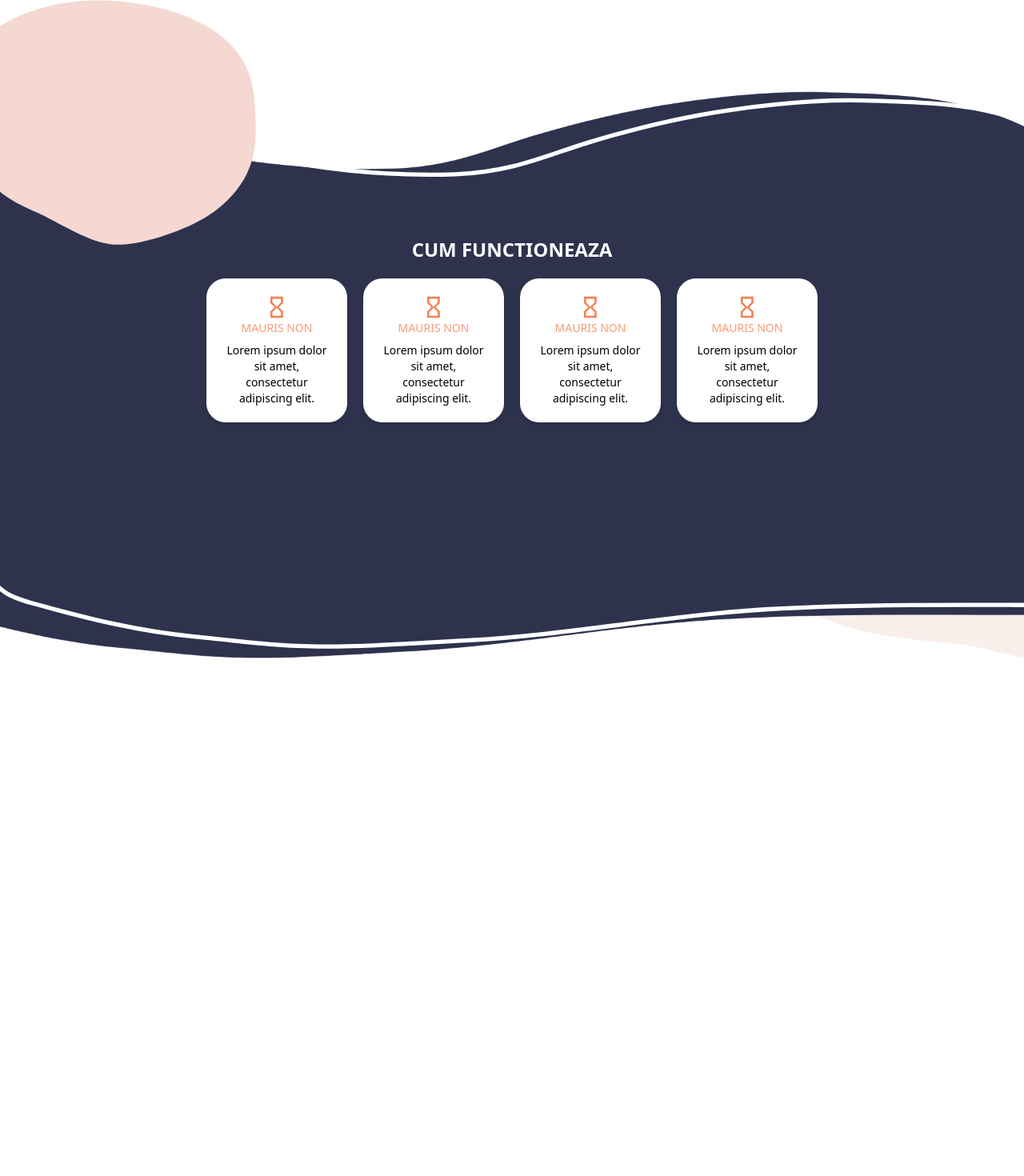
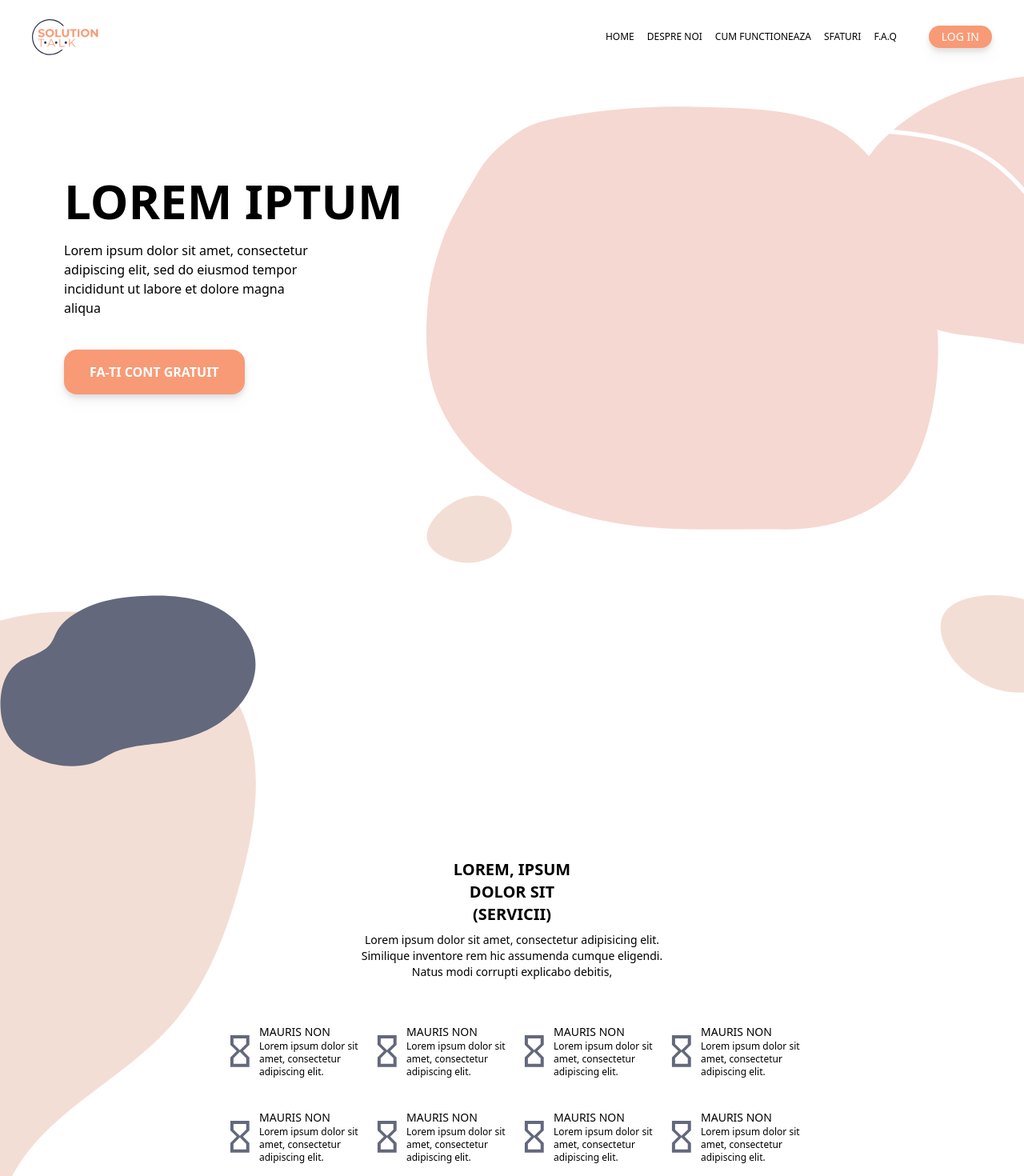
Before and after one commit to sorinNemtanu17/inntech, a React (Create React App) app: page / in a window 1280 px wide. Shown: the top 1470 px of the page at 80% size. Before the commit the page ends 823 px from the top, so only its background shows below. Built offline with nearby package versions, Linux system fonts and the light colour scheme.

Commit message:
HowTo component checkpoint, experimenting with cum functioneaza

```diff
--- a/src/App.js
+++ b/src/App.js
@@ -11,9 +11,9 @@ import './index.css';
 function App() {
   return (
     <div className="transition-all">
-      {/* <Navbar />
+      <Navbar />
       <HeaderGrid />
-      <Services /> */}
+      <Services />
       <HowTo />
       {/* <Users /> */}
       {/* <Footer /> */}
--- a/src/components/HowTo.js
+++ b/src/components/HowTo.js
@@ -1,6 +1,6 @@
 import React from 'react';
 
-import bg from '../images/Path 225.png';
+import bg from '../images/Path 225.svg';
 import eight from '../images/Path 234.svg';
 import nineth from '../images/Path 233.svg';
 import ten from '../images/Path 238.svg';
@@ -9,21 +9,20 @@ import { howTo } from '../data';
 
 export const HowTo = () => {
   return (
-    <section className="">
-      <div className="grid grid-cols-4">
+    <section className="grid grid-cols-4 grid-rows-6">
+      <img src={nineth} alt="" className="row-start-3 col-start-4" />
+      <img src={bg} alt="" className="row-start-1 row-span-3 col-span-full" />
+      <div className="row-start-1 row-span-3 col-span-full">
+        <img src={ten} alt="" className="" />
+      </div>
       <img
-          src={nineth}
+        src={eight}
         alt=""
-          className="row-end-2 col-end-5 place-self-end"
+        className="row-start-1 row-span-2 col-start-1 place-self-center"
       />
-        <img src={bg} alt="" className="row-span-full col-span-full" />
-        <div className="invisible row-span-full col-span-full bg-howToBg bg-cover bg-no-repeat bg-center md:visible">
-          {/* <img src={ten} alt="" className="" /> */}
-        </div>
-        <img src={eight} alt="" className="row-start-1 col-start-1" />
 
-        <div className="row-span-full col-span-full flex flex-wrap items-center justify-center gap-5 max-w-md mx-auto sm:row-span-2 sm:row-end-2 lg:max-w-full">
-          <h2 className="text-lg text-center uppercase text-black font-bold w-full self-end md:text-2xl lg:text-white">
+      <div className="row-start-1 md:row-start-2 row-span-2 col-span-full flex flex-wrap items-center justify-center gap-5 max-w-md mx-auto lg:max-w-full">
+        <h2 className="text-lg text-center uppercase text-black font-bold w-full self-end md:text-2xl md:text-white">
           cum functioneaza
         </h2>
         {howTo.map((item) => {
@@ -43,7 +42,6 @@ export const HowTo = () => {
           );
         })}
       </div>
-      </div>
     </section>
   );
 };
--- a/src/components/Services.js
+++ b/src/components/Services.js
@@ -7,7 +7,7 @@ import { servicesList } from '../data';
 export const Services = () => {
   return (
     <section className="grid grid-cols-2 mt-10">
-      <div className="grid grid-cols-8 col-start-1 col-span-2 row-start-1 row-span-4">
+      <div className="grid grid-cols-8 col-start-1 col-span-2 row-start-1 row-span-2">
         <img
           src={second}
           alt=""
@@ -24,7 +24,7 @@ export const Services = () => {
           className="col-start-8 row-start-1 justify-self-end"
         />
       </div>
-      <div className="col-start-1 col-span-2 row-start-1 row-span-1 mt-10 sm:mt-20 md:mt-40">
+      <div className="col-start-1 col-span-2 row-start-1 row-span-2 mt-10 md:mt-0 place-self-center">
         <div className="max-w-md mx-auto px-5">
           <h2 className="font-bold text-sm text-center uppercase mb-2 w-52 mx-auto sm:text-xl md:text-xl">
             Lorem, ipsum dolor sit (servicii)
```
Also changed, not shown: src/images/Path 225.svg. Lines whose indentation alone changed are shown as unchanged.
